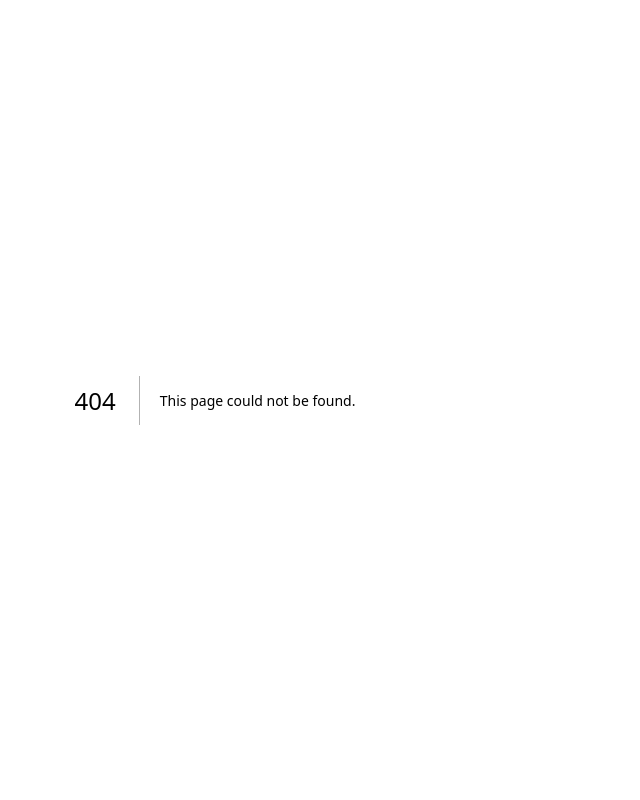
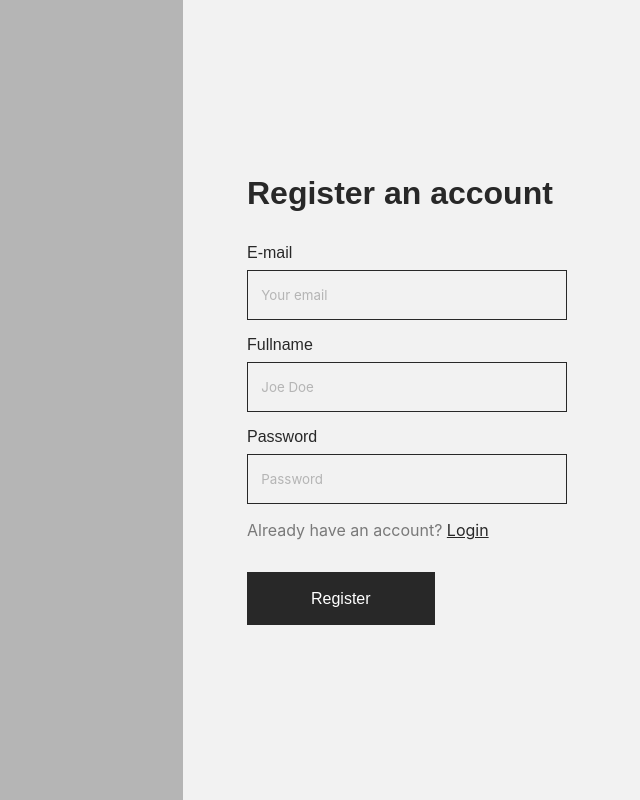
Before and after one commit to vholik/monoshop-client, a Next.js app: page /register in a window 1280 px wide. Before the commit this address had no page. Shown: the whole page, without its empty margins (425-1065 px from the left). Built offline with nearby package versions, Linux system fonts and the light colour scheme.

Commit message:
added register page

```diff
--- /dev/null
+++ b/pages/register.tsx
@@ -0,0 +1,99 @@
+import Header from "@components/Header";
+import Head from "next/head";
+import Link from "next/link";
+import styled from "styled-components";
+
+export default function Login() {
+  return (
+    <LoginStyles>
+      <Head>
+        <title>Monoshop - Login to your account</title>
+        <meta name="viewport" content="initial-scale=1.0, width=device-width" />
+      </Head>
+
+      <div className="wrapper">
+        <div className="bg"></div>
+        <div className="side">
+          <h1 className="title-md title">Register an account</h1>
+          <label htmlFor="#email-input" className="label">
+            E-mail
+          </label>
+          <input
+            type="text"
+            placeholder="Your email"
+            className="input"
+            id="email-input"
+          />
+          <label htmlFor="#email-input" className="label">
+            Fullname
+          </label>
+          <input
+            type="text"
+            placeholder="Joe Doe"
+            className="input"
+            id="email-input"
+          />
+          <label htmlFor="#password-input" className="label">
+            Password
+          </label>
+          <input
+            type="text"
+            placeholder="Password"
+            className="input"
+            id="password-input"
+          />
+          <p className="account-action">
+            Already have an account?{" "}
+            <Link href="/login">
+              <span className="link">Login</span>
+            </Link>
+          </p>
+          <button className="button">Register</button>
+        </div>
+      </div>
+    </LoginStyles>
+  );
+}
+
+const LoginStyles = styled.div`
+  .wrapper {
+    display: grid;
+    grid-template-columns: 1fr 1fr;
+    align-items: center;
+    height: 100vh;
+    grid-column-gap: 4rem;
+
+    .title {
+      margin-bottom: 2rem;
+    }
+
+    .bg {
+      height: 100%;
+      background-color: var(--grey-30);
+    }
+
+    .side {
+      display: flex;
+      flex-direction: column;
+
+      .input {
+        width: 20rem;
+        margin-top: 0.5rem;
+        margin-bottom: 1rem;
+      }
+
+      .button {
+        margin-top: 2rem;
+        width: fit-content;
+      }
+    }
+
+    .account-action {
+      color: var(--grey-60);
+      .link {
+        color: var(--dark);
+        text-decoration: underline;
+      }
+    }
+  }
+`;
```
